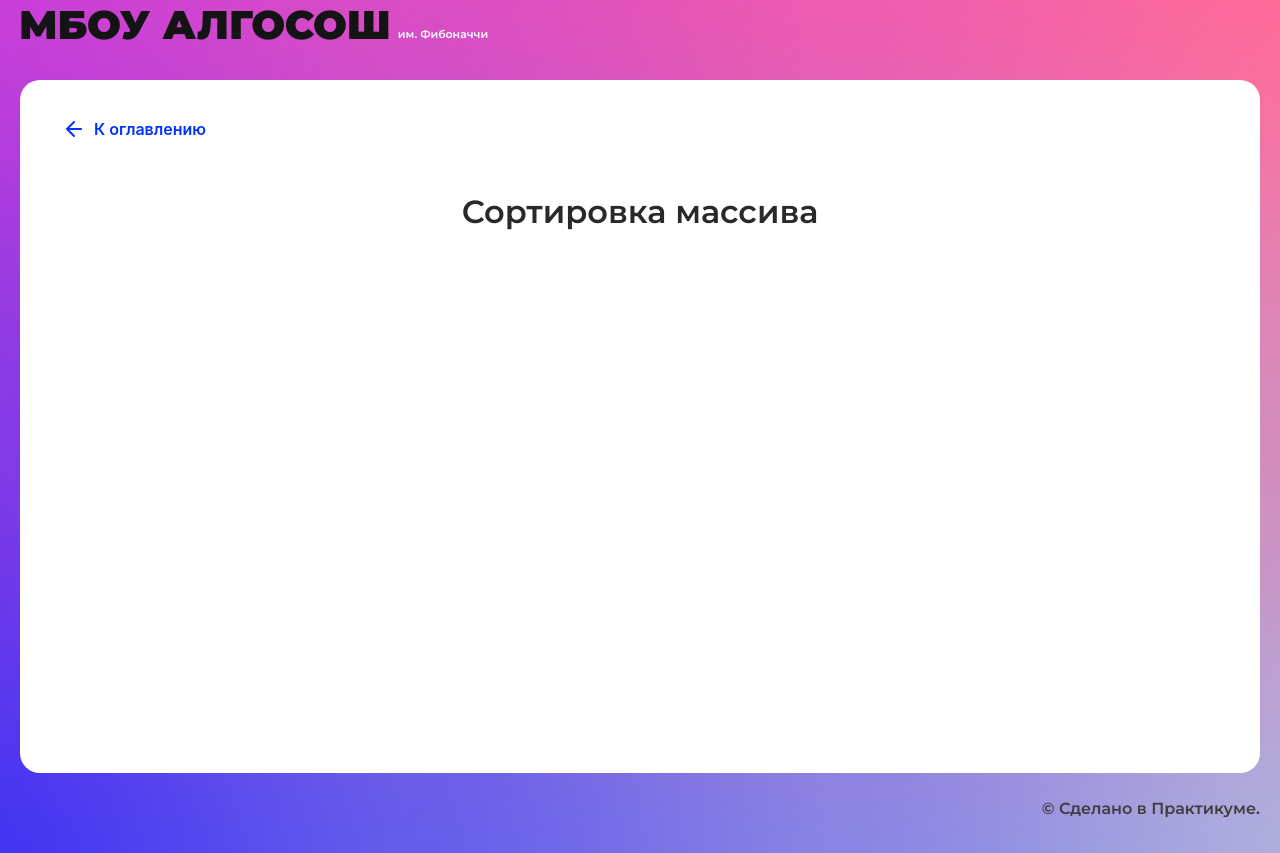
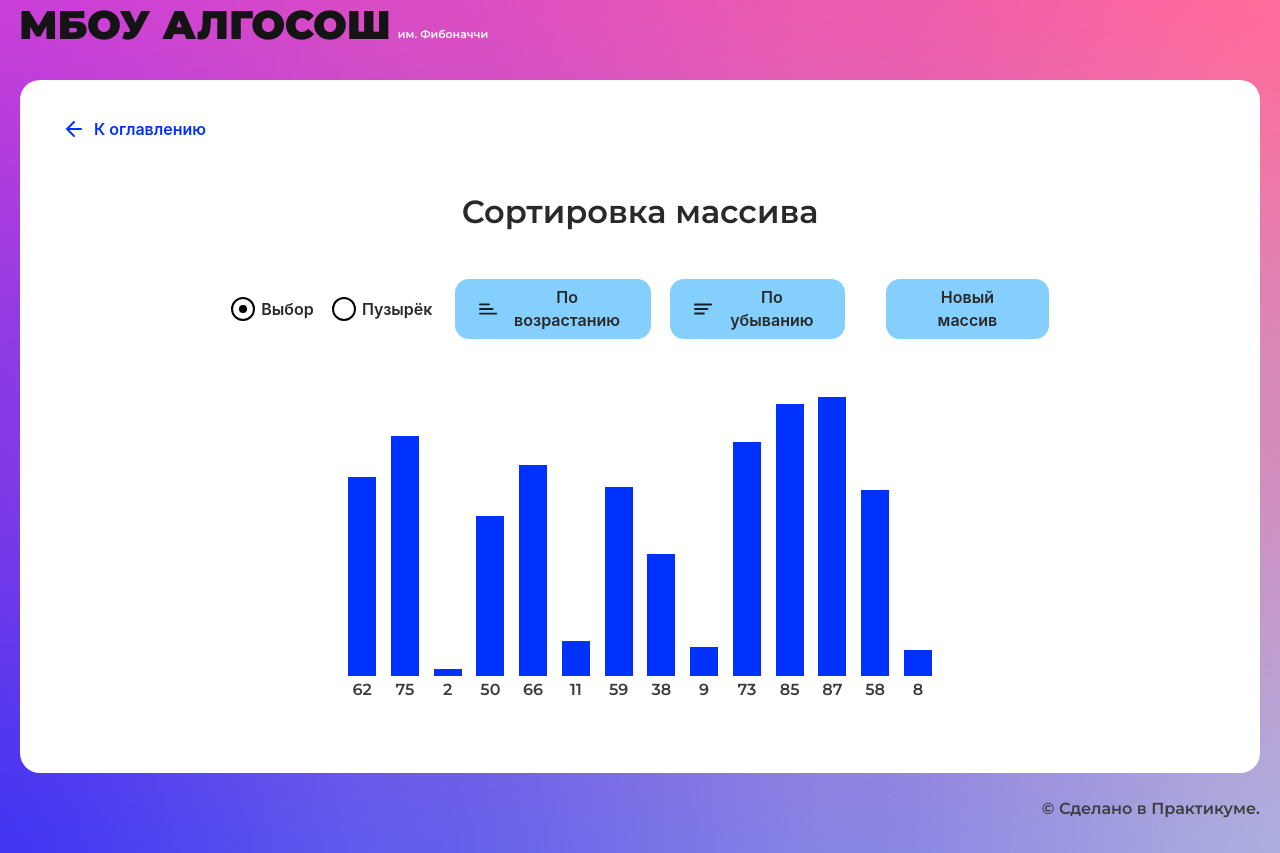
Before and after one commit to kravchenkoAnanas/algososh, a React (Create React App) app: page /sorting in a window 1280 px wide. Built offline with nearby package versions, Linux system fonts and the light colour scheme.

Commit message:
add fibonacci & sortings pages

```diff
--- a/src/components/fibonacci-page/fibonacci-page.tsx
+++ b/src/components/fibonacci-page/fibonacci-page.tsx
@@ -1,10 +1,92 @@
-import React from "react";
+import React, { ChangeEvent, FormEvent, useEffect, useState } from "react";
 import { SolutionLayout } from "../ui/solution-layout/solution-layout";
+import { Input } from "../ui/input/input";
+import { Button } from "../ui/button/button";
+import { Circle } from "../ui/circle/circle";
+import { ElementStates } from "../../types/element-states";
 
 export const FibonacciPage: React.FC = () => {
+  const [i, setI] = useState(0);
+  const [n, setN] = useState(0);
+  const [input, setInput] = useState('');
+  const [isLoader, setIsLoder] = useState(false);
+  const [arrayToAnimate, setArrayToAnimate] = useState<any[]>([]);
+
+  const onChange = (e: ChangeEvent<HTMLInputElement>) => {
+    if (!isLoader) {
+      setInput(e.target.value);
+      console.log(e.target.value);
+    }
+  };
+
+  const submit = (e: FormEvent<HTMLFormElement>) => {
+    e.preventDefault();
+    console.log("CLICK input=", input);
+    if (!isLoader) {
+      setIsLoder(true);
+
+      setArrayToAnimate([1]);
+      setN(Number(input));
+      setI(0);
+
+      console.log("CLICK input=", input, " Number(input) ", Number(input));
+    }
+  };
+
+  useEffect(() => {
+    const interval = setInterval(() => {
+      if (isLoader) {
+        if (i < n) {
+          const array: any[] = arrayToAnimate.slice();
+          console.log('animation', array, " i ", i);
+          let val = 1;
+          if (i !== 0) {
+            console.log("array.push(array[i] + array[i - 1]);", array[i], array[i - 1])
+            val = array[i] + array[i - 1];
+          }
+          setI(i + 1);
+          array.push(val);
+          console.log(array);
+          setArrayToAnimate(array);
+        } else {
+          setIsLoder(false);
+        }
+      }
+    }, 500);
+
+    return () => {
+      clearInterval(interval);
+    };
+  }, [isLoader, i, arrayToAnimate]);
+
   return (
     <SolutionLayout title="Последовательность Фибоначчи">
-
+      <form action="" onSubmit={ submit }>
+        <div style={{ maxWidth: '50%', margin: 'auto', display: 'flex', gap: '2.5%' }}>
+          <Input max={19} isLimitText={true} type={"number"} onChange={onChange}></Input>
+          <Button
+            type="submit"
+            text={"Рассчитать"}
+            // isLoader={isLoader}
+          >
+          </Button>
+        </div>
+        <div
+          className=""
+          style={{ maxWidth: '50%', paddingTop: '5%', margin: 'auto', display: 'flex', justifyContent: 'center', gap: '2.5%' }}
+        >
+          {arrayToAnimate && arrayToAnimate.map((item, index) => {
+            return (
+                <Circle
+                  index={ index }
+                  letter={ item }
+                  // state={ StaticRange. }
+                >
+                </Circle>
+          )})
+          }
+        </div>
+      </form>
     </SolutionLayout>
   );
 };
--- a/src/components/sorting-page/sorting-page.tsx
+++ b/src/components/sorting-page/sorting-page.tsx
@@ -1,10 +1,259 @@
-import React from "react";
+import React, { useEffect, useState } from "react";
 import { SolutionLayout } from "../ui/solution-layout/solution-layout";
+import { RadioInput } from "../ui/radio-input/radio-input";
+import { Button } from "../ui/button/button";
+import { Direction } from "../../types/direction";
+import { Column } from "../ui/column/column";
+import { ElementStates } from "../../types/element-states";
+
+const randomArr = (minLen: number = 3, maxLen: number = 17) => {
+  const length = Math.max(minLen, Math.floor(Math.random() * maxLen));
+  const array =  Array.from({length: length}, () => Math.floor(Math.random() * 100));
+  return array.map((item) => {
+    return {
+      data: item,
+      state: ElementStates.Default
+    };
+  });
+}
+
+const swap = (arr: any[], i: number, j: number) => {
+  const temp = arr[i]['data'];
+  arr[i]['data'] = arr[j]['data'];
+  arr[j]['data'] = temp;
+};
 
 export const SortingPage: React.FC = () => {
+  const [isLoader, setIsLoder] = useState<boolean>(false);
+  const [arrayToAnimate, setArrayToAnimate] = useState<any[]>(randomArr());
+  const [sortType, setSortType] = useState<string>(''); // asc / desc
+  const [sortAlgoType, setSortAlgoType] = useState<string>('selection'); // selection / bubble
+  const [sortIndex, setSortIndex] = useState<number>(0);
+  const [i, setI] = useState<number>(0);
+  const [j, setJ] = useState<number>(0);
+
+  const cmp = (first: number, second: number) => {
+    if (sortType === "asc") {
+      return first < second;
+    } else if (sortType === "desc") {
+      return first > second;
+    } else {
+      console.log("cmp error sortType", sortType);
+    }
+  };
+
+  const onClick = (type: any) => {
+    if (["selection", "bubble"].includes(type)) {
+      setSortAlgoType(type);
+    } else if (["asc", "desc"].includes(type)) {
+      if (sortAlgoType === 'selection') {
+        setI(0);
+        setJ(1);
+      } else if (sortAlgoType === "bubble") {
+        setI(0);
+        setJ(0);
+      }
+      setArrayToAnimate(
+        arrayToAnimate.map((item) => {
+          return {
+            data: item['data'],
+            state: ElementStates.Default
+          };
+        })
+      );
+      setSortType(type);
+      setIsLoder(true);
+    } else if (type === "newArray") {
+      setIsLoder(false);
+      setArrayToAnimate(randomArr());
+    } else {
+      console.log("onClick error type", type)
+    }
+  };
+
+  const submit = (e: any) => {
+    e.preventDefault();
+
+    let sortAlgo: any = null;
+    const radios: any = document.getElementsByName("sortType");
+    for(let i = 0; i < radios.length; i++) {
+      if (radios[i].checked) {
+        sortAlgo = radios[i].value;
+      }
+    }
+    setSortAlgoType(sortAlgo);
+    console.log("type ", sortType, " algoType ", sortAlgoType);
+  };
+
+  const bubbleSortAnimationStep = (array: any[]) => {
+    console.log("Bubble i ", i, " j ", j);
+
+    if (j > 0) {
+      array[j - 1]['state'] = ElementStates.Default;
+      array[j]['state'] = ElementStates.Default;
+    }
+
+    if (cmp(array[j + 1]['data'], array[j]['data'])) {
+      swap(array, j, j + 1);
+    }
+    array[j]['state'] = ElementStates.Changing;
+    array[j + 1]['state'] = ElementStates.Changing;
+
+    if (i + 1 === array.length) {
+      array[j]['state'] = ElementStates.Modified;
+      array[j + 1]['state'] = ElementStates.Modified;
+      setIsLoder(false);
+      setI(0);
+      setJ(0);
+    }
+    else if (j + 1 === array.length - i - 1) {
+      array[j]['state'] = ElementStates.Default;
+      array[j + 1]['state'] = ElementStates.Modified;
+      setJ(0);
+      setI(i + 1);
+    } else {
+      setJ(j + 1);
+    }
+  };
+
+  const selectionSortAnimationStep = (array: any[]) => {
+    console.log("Selection i ", i, " j ", j, " sortIndex ", sortIndex);
+
+    array[j - 1]['state'] = ElementStates.Default;
+    array[i]['state'] = ElementStates.Changing;
+
+    if (j < array.length) {
+      array[j]['state'] = ElementStates.Changing;
+
+      if (j === i + 1 || cmp(array[j]['data'], array[sortIndex]['data'])) {
+        setSortIndex(j);
+      }
+    }
+
+    if (i + 1 === array.length) {
+      array[i]['state'] = ElementStates.Modified;
+
+      setIsLoder(false);
+      setI(0);
+      setJ(1);
+    }
+    else if (j > array.length - 1) {
+      array[i]['state'] = ElementStates.Modified;
+      if (cmp(array[sortIndex]['data'], array[i]['data'])) {
+        swap(array, sortIndex, i);
+      }
+
+      setSortIndex(i + 1);
+      setJ(i + 2);
+      setI(i + 1);
+    } else {
+      setJ(j + 1);
+    }
+  };
+
+  useEffect(() => {
+    const interval = setInterval(() => {
+      if (isLoader) {
+        if (true) {
+          const array: any[] = arrayToAnimate.slice();
+          if (sortAlgoType === "bubble") {
+            bubbleSortAnimationStep(array);
+          } else if (sortAlgoType === "selection") {
+            selectionSortAnimationStep(array);
+          }
+          setArrayToAnimate(array);
+        }
+      } else {
+        setIsLoder(false);
+        if (sortAlgoType == "selection") {
+          setI(0);
+          setJ(1);
+        } else if (sortAlgoType == "bubble") {
+          setI(0);
+          setJ(0);
+        }
+      }
+    }, 200);
+
+    return () => {
+      clearInterval(interval);
+    };
+  }, [isLoader, arrayToAnimate, i, j]);
+
   return (
     <SolutionLayout title="Сортировка массива">
-
+      <form action="" onSubmit={ submit }>
+        <div
+          className=""
+          style={{ maxWidth: '70%', margin: 'auto', display: 'flex', justifyContent: 'center', gap: '5%' }}
+        >
+          <div
+            className=""
+            style={{ alignItems: 'center', display: 'flex', gap: '10%' }}
+          >
+            <RadioInput
+              label={"Выбор"}
+              name={"sortType"}
+              value={"selection"}
+              checked={ sortAlgoType === "selection" }
+              onChange={() => { onClick("selection") }}
+            ></RadioInput>
+            <RadioInput
+              label={"Пузырёк"}
+              name={"sortType"}
+              value={"bubble"}
+              checked={ sortAlgoType === "bubble" }
+              onChange={() => { onClick("bubble") }}
+            ></RadioInput>
+          </div>
+          <div
+            className=""
+            style={{ minWidth: '40%', display: 'flex', gap: '5%' }}
+          >
+            <div onClick={() => { onClick("asc") }}>
+              <Button
+                  id={"asc"}
+                  type="submit"
+                  text={"По возрастанию"}
+                  sorting={Direction.Ascending}
+                  name={"asc"}
+                  value={"asc"}
+                  >
+                </Button>
+            </div>
+            <div onClick={() => { onClick("desc") }}>
+              <Button
+                id={"desc"}
+                type="submit"
+                text={"По убыванию"}
+                sorting={Direction.Descending}
+                name={"desc"}
+                value={"desc"}
+                >
+              </Button>
+            </div>
+          </div>
+          <Button
+            type="submit"
+            text={"Новый массив"}
+            value={"newArray"}
+            onClick={ () => { onClick("newArray") } }
+            >
+          </Button>
+        </div>
+      </form>
+      <div
+          className=""
+          style={{ minHeight: '300px', maxWidth: '50%', paddingTop: '5%', margin: 'auto', display: 'flex', alignItems: 'end', justifyContent: 'center', gap: '2.5%' }}
+      >
+        {arrayToAnimate && arrayToAnimate.map((item, index) => {
+            return <Column
+              key={index}
+              index={item['data']}
+              state={item['state']}
+            ></Column>
+        })}
+      </div>
     </SolutionLayout>
   );
 };
```
